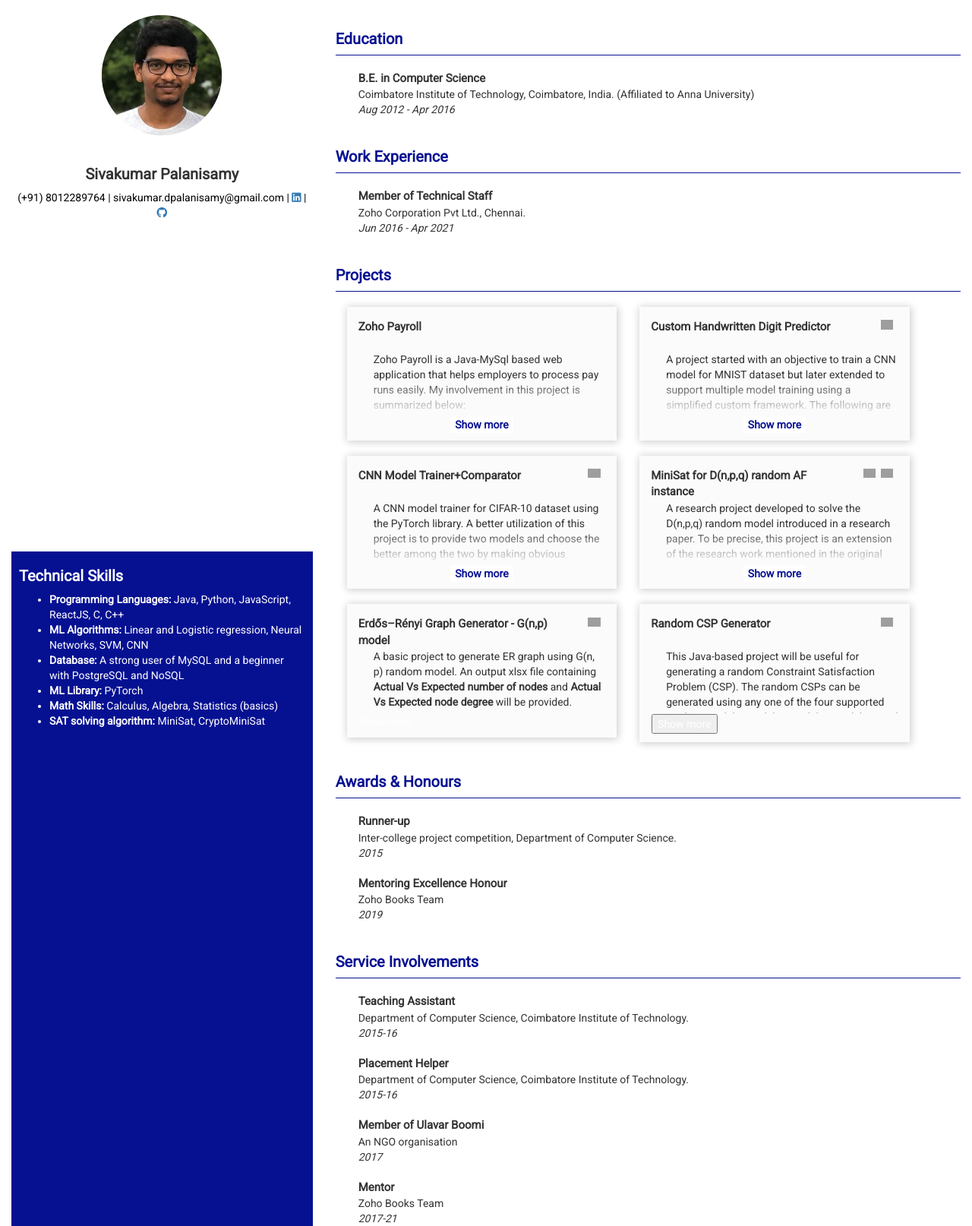
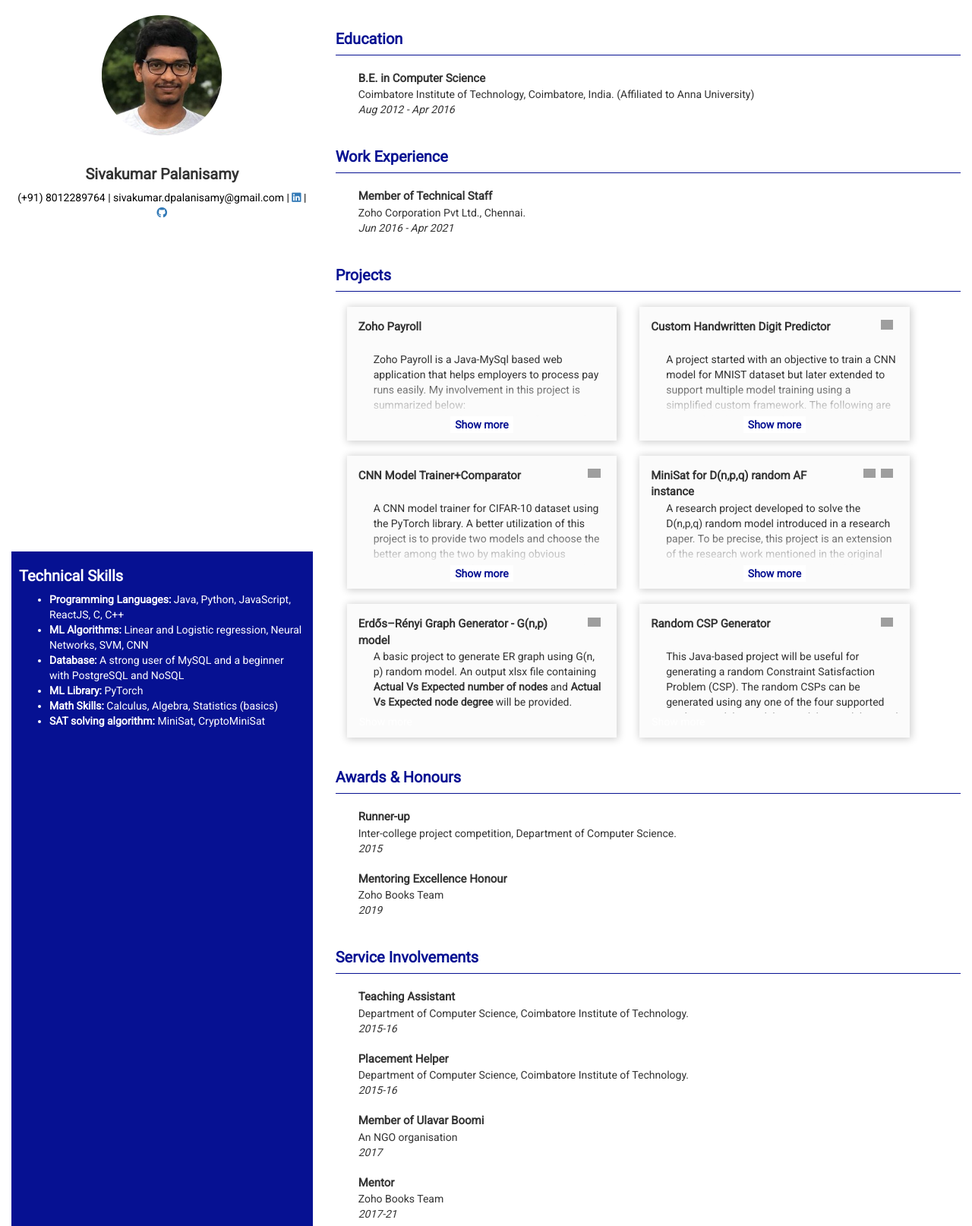
Before and after one commit to Sivakumar3695/Online_CV, a Jekyll site: the page built from index.html, in a window 1280 px wide. Shown: the whole page at 76% size. Built offline with Jekyll 4.4.1, drawn with Linux system fonts in a browser that asks for light colours; grey boxes are pictures that could not be loaded.

Commit message:
Update project.html

```diff
--- a/_includes/project.html
+++ b/_includes/project.html
@@ -98,7 +98,7 @@
 					<div class="project-description-complete">
 						This Java-based project will be useful for generating a random Constraint Satisfaction Problem (CSP). The random CSPs can be generated using any one of the four supported random models: Model B, Model D, Model RB and Model RD.
 					</div>
-					<div class="show-more-inactive"> <p><button onclick="showModal('project-5')">Show more </button></p> </div>
+					<div class="show-more-inactive"> <p>Show more</p> </div>
 
 				</div>
 			</div>
```
